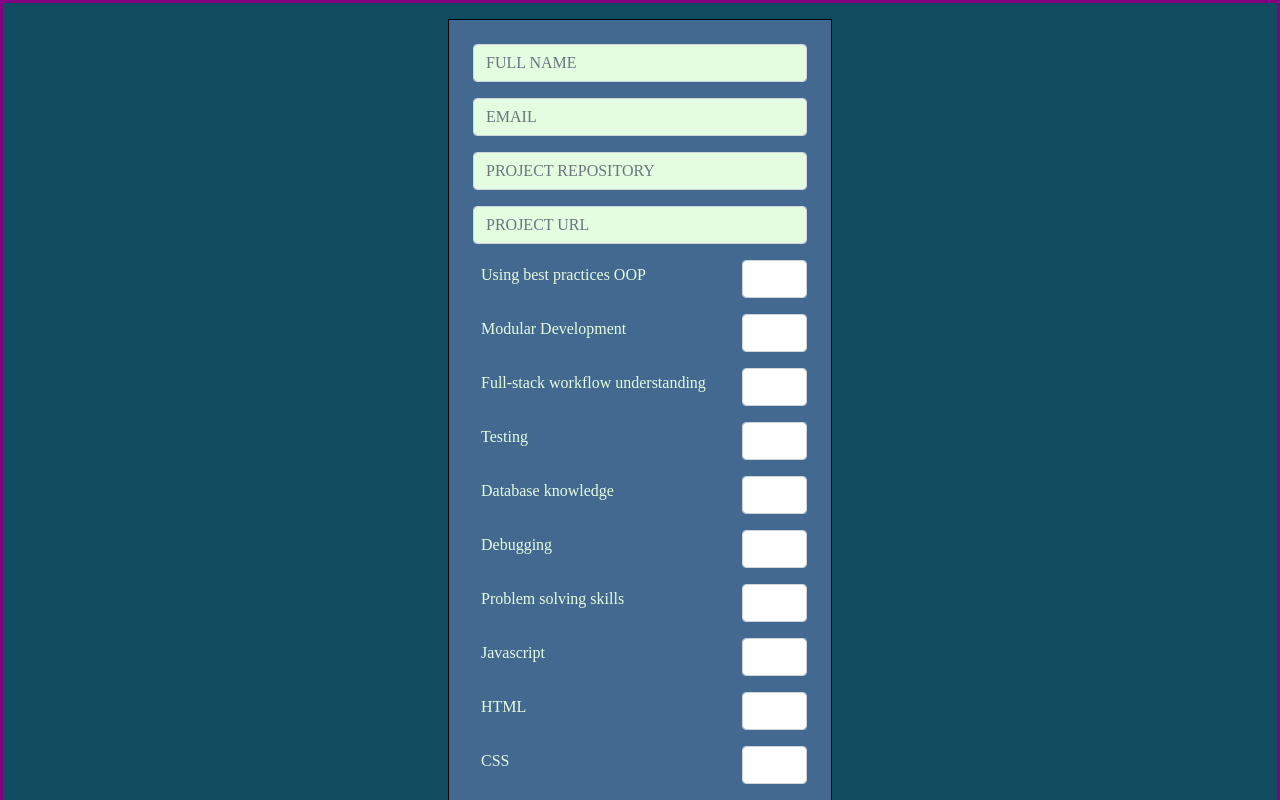
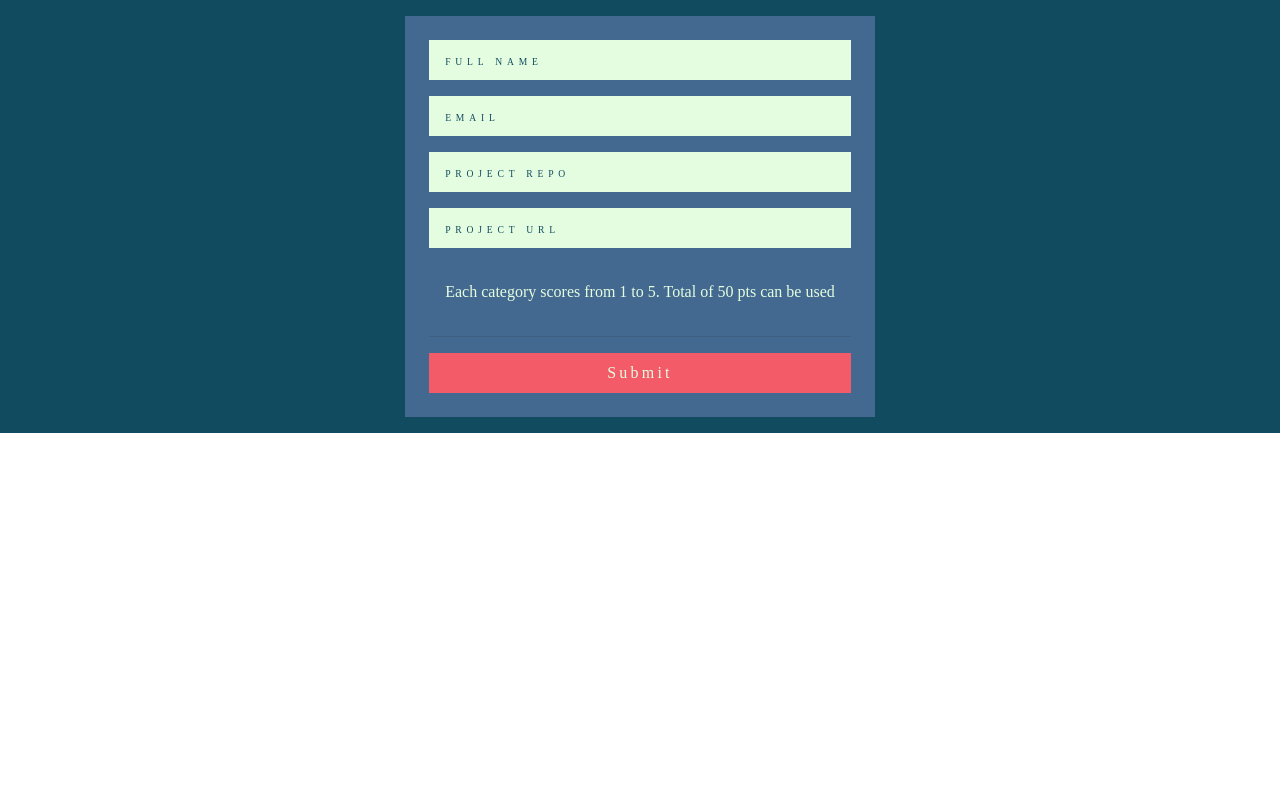
Before and after one commit to VitorTomazzi/self-eval, a React (Create React App) app: page / in a window 1280 px wide. Shown: the top 800 px of the page. Built offline with nearby package versions, Linux system fonts and the light colour scheme.

Commit message:
testing server

```diff
--- a/src/App.js
+++ b/src/App.js
@@ -1,6 +1,5 @@
 import React, { Component } from 'react';
 import { BrowserRouter as Router, Switch, Route } from 'react-router-dom';
-import Container from 'react-bootstrap/Container';
 import './App.css';
 
 import HomePage from './pages/homepage';
--- a/src/components/question.jsx
+++ b/src/components/question.jsx
@@ -4,7 +4,8 @@ import Col from 'react-bootstrap/Col';
 
 export default class Question extends Component {
 	render() {
-		const { id, evaluation } = this.props.question;
+		const { id, evaluation, score } = this.props.question;
+		//const { onChange } = this.props.onChange
 
 		return (
 			<Form.Group
@@ -15,10 +16,20 @@ export default class Question extends Component {
 					justifyContent: 'space-between',
 					alignItems: 'center',
 					color: '#E4FDE0',
-					paddingLeft: '.5rem'
+					paddingLeft: '.5rem',
+					letterSpacing: '.1rem'
 				}}>
-				<Form.Label htmlFor="score">{evaluation}</Form.Label>
-				<Form.Control id="score" name="score" type="number" min="0" max="5" style={{ width: '20%' }} />
+				<Form.Label htmlFor="score">{evaluation}:</Form.Label>
+				<Form.Control
+					id="score"
+					name="score"
+					type="text"
+					//placeholder="1"
+					min="1"
+					max="5"
+					style={{ width: '20%' }}
+					value={score}
+				/>
 			</Form.Group>
 		);
 	}
--- a/src/components/questionnaire.jsx
+++ b/src/components/questionnaire.jsx
@@ -1,5 +1,6 @@
 import React, { Component } from 'react';
 import Question from './question';
+import axios from 'axios';
 
 import Container from 'react-bootstrap/Container';
 import Row from 'react-bootstrap/Row';
@@ -17,67 +18,82 @@ export default class Questionnaire extends Component {
 			URL: '',
 			displayed: false,
 			emailSent: null,
-			score: '',
+			//score: '',
 			questions: [
 				{
 					id: 0,
-					evaluation: 'Using best practices OOP'
+					evaluation: 'Using best practices OOP',
+					score: ''
 				},
 				{
 					id: 1,
-					evaluation: 'Modular Development'
+					evaluation: 'Modular Development',
+					score: ''
 				},
 				{
 					id: 2,
-					evaluation: 'Full-stack workflow understanding'
+					evaluation: 'Full-stack workflow understanding',
+					score: ''
 				},
 				{
 					id: 3,
-					evaluation: 'Testing'
+					evaluation: 'Testing',
+					score: ''
 				},
 				{
 					id: 4,
-					evaluation: 'Database knowledge'
+					evaluation: 'Database knowledge',
+					score: ''
 				},
 				{
 					id: 5,
-					evaluation: 'Debugging'
+					evaluation: 'Debugging',
+					score: ''
 				},
 				{
 					id: 6,
-					evaluation: 'Problem solving skills'
+					evaluation: 'Problem solving skills',
+					score: ''
 				},
 				{
 					id: 7,
-					evaluation: 'Javascript'
+					evaluation: 'Javascript',
+					score: ''
 				},
 				{
 					id: 8,
-					evaluation: 'HTML'
+					evaluation: 'HTML',
+					score: ''
 				},
 				{
 					id: 9,
-					evaluation: 'CSS'
+					evaluation: 'CSS',
+					score: ''
 				},
 				{
 					id: 10,
-					evaluation: 'Working on a team'
+					evaluation: 'Working on a team',
+					score: ''
 				},
 				{
 					id: 11,
-					evaluation: 'Self motivation'
+					evaluation: 'Self motivation',
+					score: ''
 				},
 				{
 					id: 12,
-					evaluation: 'Communication skills'
+					evaluation: 'Communication skills',
+					score: ''
 				},
 				{
 					id: 13,
-					evaluation: 'Your own energy level'
+					evaluation: 'Your own energy level',
+					score: ''
 				},
 				{
 					id: 14,
-					evaluation: 'Intelligence/Aptitude'
+					evaluation: 'Intelligence Aptitude',
+					score: ''
 				}
 			]
 		};
@@ -85,9 +101,7 @@ export default class Questionnaire extends Component {
 
 	makeQuestions = (questions) => {
 		return questions.map((question) => {
-			return (
-				<Question question={question} key={question.id} value={this.state.score} onChange={this.handleChange} />
-			);
+			return <Question question={question} key={question.id} onChange={this.handleChange} />;
 		});
 	};
 
@@ -104,9 +118,20 @@ export default class Questionnaire extends Component {
 	handleSubmit = (event) => {
 		event.preventDefault();
 
-		this.setState({
-			disabled: true
-		});
+		const { fullname, email, repo, URL } = this.state;
+
+		const data = {
+			fullname,
+			email,
+			repo,
+			URL
+		};
+
+		axios.post('api/sendMail', data);
+
+		// this.setState({
+		// 	disabled: true
+		// });
 	};
 
 	render() {
@@ -114,7 +139,7 @@ export default class Questionnaire extends Component {
 			<Container
 				fluid
 				style={{
-					border: '.2rem solid purple',
+					//border: '.2rem solid purple',
 					//height: '100vh',
 					display: 'flex',
 					justifyContent: 'space-around',
@@ -127,59 +152,92 @@ export default class Questionnaire extends Component {
 						//marginTop: '5rem',
 						//marginLeft: '1rem',
 						margin: '1rem',
-						width: '30vw',
 						padding: '1.5rem',
-						backgroundColor: '#446990',
-						border: '.1rem solid black'
+						backgroundColor: '#446990'
+						//border: '.1rem solid black'
 					}}
 					className="font">
-					<Form.Group>
-						<Form.Control
+					<div>
+						<input
 							id="fullname"
 							name="fullname"
 							type="text"
 							placeholder="FULL NAME"
 							value={this.state.fullname}
 							onChange={this.handleChange}
-							style={{ backgroundColor: '#E4FDE0', color: '#114B5F' }}
+							style={{
+								backgroundColor: '#E4FDE0',
+								color: '#114B5F',
+								borderStyle: 'none',
+								marginBottom: '1rem',
+								width: '100%',
+								padding: '.5rem 1rem'
+							}}
+							className="font"
 						/>
-					</Form.Group>
-					<Form.Group>
-						<Form.Control
+					</div>
+					<div>
+						<input
 							id="email"
 							name="email"
 							type="email"
 							placeholder="EMAIL"
 							value={this.state.email}
 							onChange={this.handleChange}
-							style={{ backgroundColor: '#E4FDE0', color: '#114B5F' }}
-							className="form-control font"
+							style={{
+								backgroundColor: '#E4FDE0',
+								color: '#114B5F',
+								borderStyle: 'none',
+								marginBottom: '1rem',
+								width: '100%',
+								padding: '.5rem 1rem'
+							}}
+							className="font"
 						/>
-					</Form.Group>
-					<Form.Group>
-						<Form.Control
+					</div>
+					<div>
+						<input
 							id="repo"
 							name="repo"
 							type="text"
-							placeholder="PROJECT REPOSITORY"
+							placeholder="PROJECT REPO"
 							value={this.state.repo}
 							onChange={this.handleChange}
-							style={{ backgroundColor: '#E4FDE0', color: '#114B5F' }}
+							style={{
+								backgroundColor: '#E4FDE0',
+								color: '#114B5F',
+								borderStyle: 'none',
+								marginBottom: '1rem',
+								width: '100%',
+								padding: '.5rem 1rem'
+							}}
 						/>
-					</Form.Group>
-					<Form.Group>
-						<Form.Control
+					</div>
+					<div>
+						<input
 							id="URL"
 							name="URL"
 							type="text"
 							placeholder="PROJECT URL"
 							value={this.state.URL}
 							onChange={this.handleChange}
-							style={{ backgroundColor: '#E4FDE0', color: '#114B5F' }}
+							style={{
+								backgroundColor: '#E4FDE0',
+								color: '#114B5F',
+								borderStyle: 'none',
+								marginBottom: '1rem',
+								width: '100%',
+								padding: '.5rem 1rem'
+							}}
 						/>
-					</Form.Group>
+					</div>
 
-					{this.makeQuestions(this.state.questions)}
+					<p className="font" style={{ padding: '1rem' }}>
+						Each category scores from 1 to 5. Total of 50 pts can be used
+					</p>
+					<hr />
+
+					{/* {this.makeQuestions(this.state.questions)} */}
 
 					<button
 						style={{
@@ -187,17 +245,16 @@ export default class Questionnaire extends Component {
 							backgroundColor: '#F45B69',
 							border: '#F45B69',
 							width: '100%',
-							padding: '.5rem'
+							padding: '.5rem',
+							letterSpacing: '.2rem'
 						}}
 						type="submit"
-						//variant="primary"
-						//className="d-inline-block"
 						disabled={this.state.disabled}>
 						Submit
 					</button>
 
-					{this.state.emailSent === true && <p className="d-inline success-msg">Email sent!</p>}
-					{this.state.emailSent === false && <p className="d-inline error-msg">Hmm, try again</p>}
+					{/* {this.state.emailSent === true && <p className="d-inline success-msg">Email sent!</p>}
+					{this.state.emailSent === false && <p className="d-inline error-msg">Hmm, try again</p>} */}
 				</Form>
 			</Container>
 		);
--- a/src/index.css
+++ b/src/index.css
@@ -18,7 +18,36 @@ font-family: museo sans
 font-weight: 500 */
 
 .font {
-	color: #114b5f;
+	color: #e4fde0;
 	font-family: 'Museo sans';
 	font-weight: 500;
 }
+
+::-webkit-input-placeholder {
+	color: #114b5f;
+	font-size: .6rem;
+	font-family: 'Museo sans';
+	font-weight: 500;
+	letter-spacing: .3rem;
+}
+::-moz-placeholder {
+	color: #114b5f;
+	font-size: .6rem;
+	font-family: 'Museo sans';
+	font-weight: 500;
+	letter-spacing: .3rem;
+}
+:-ms-input-placeholder {
+	color: #114b5f;
+	font-size: .6rem;
+	font-family: 'Museo sans';
+	font-weight: 500;
+	letter-spacing: .3rem;
+}
+::placeholder {
+	color: #114b5f;
+	font-size: .6rem;
+	font-family: 'Museo sans';
+	font-weight: 500;
+	letter-spacing: .3rem;
+}
```
Also changed, not shown: package.json (+10 -0 lines), 2 other files (tests, documents, lock files or other folders).
